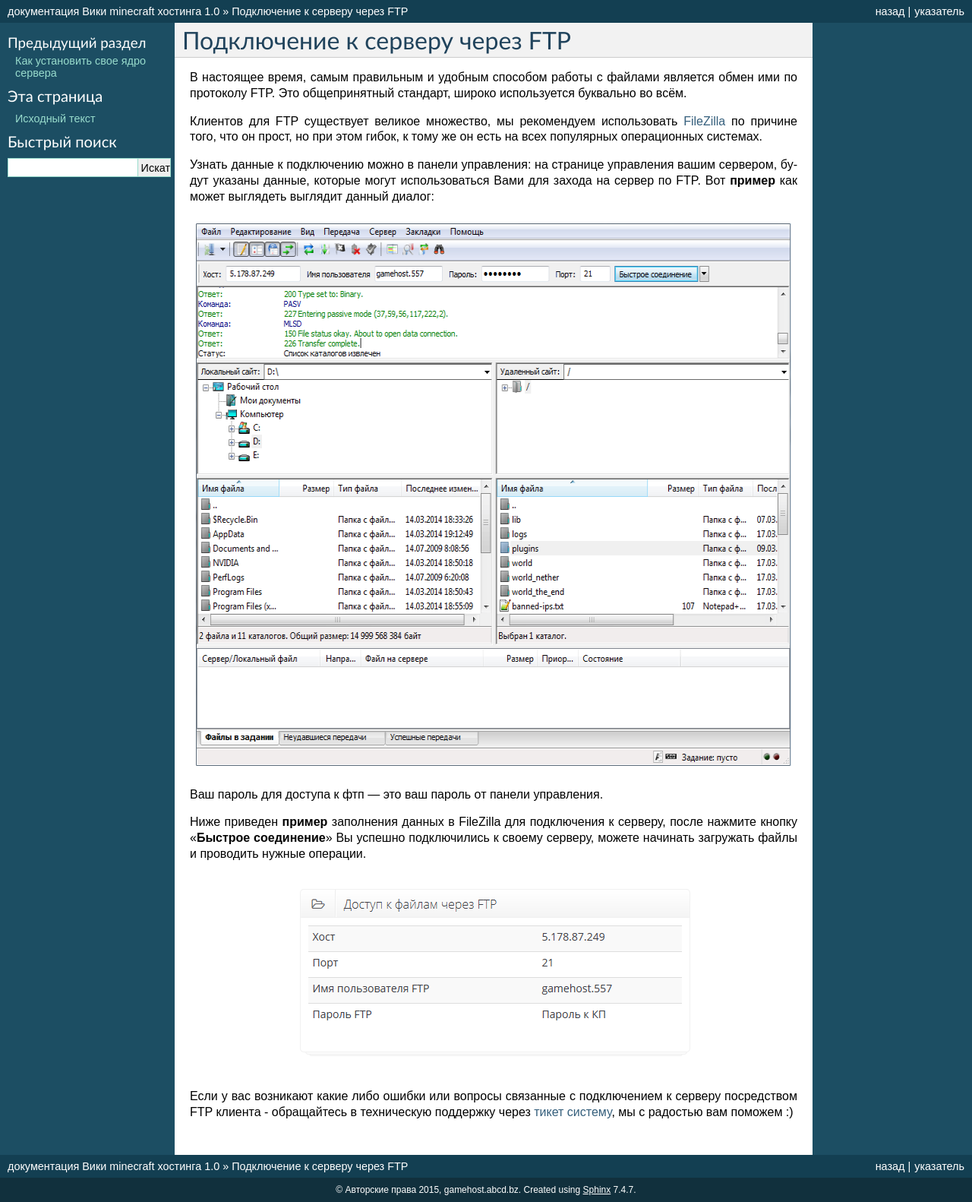
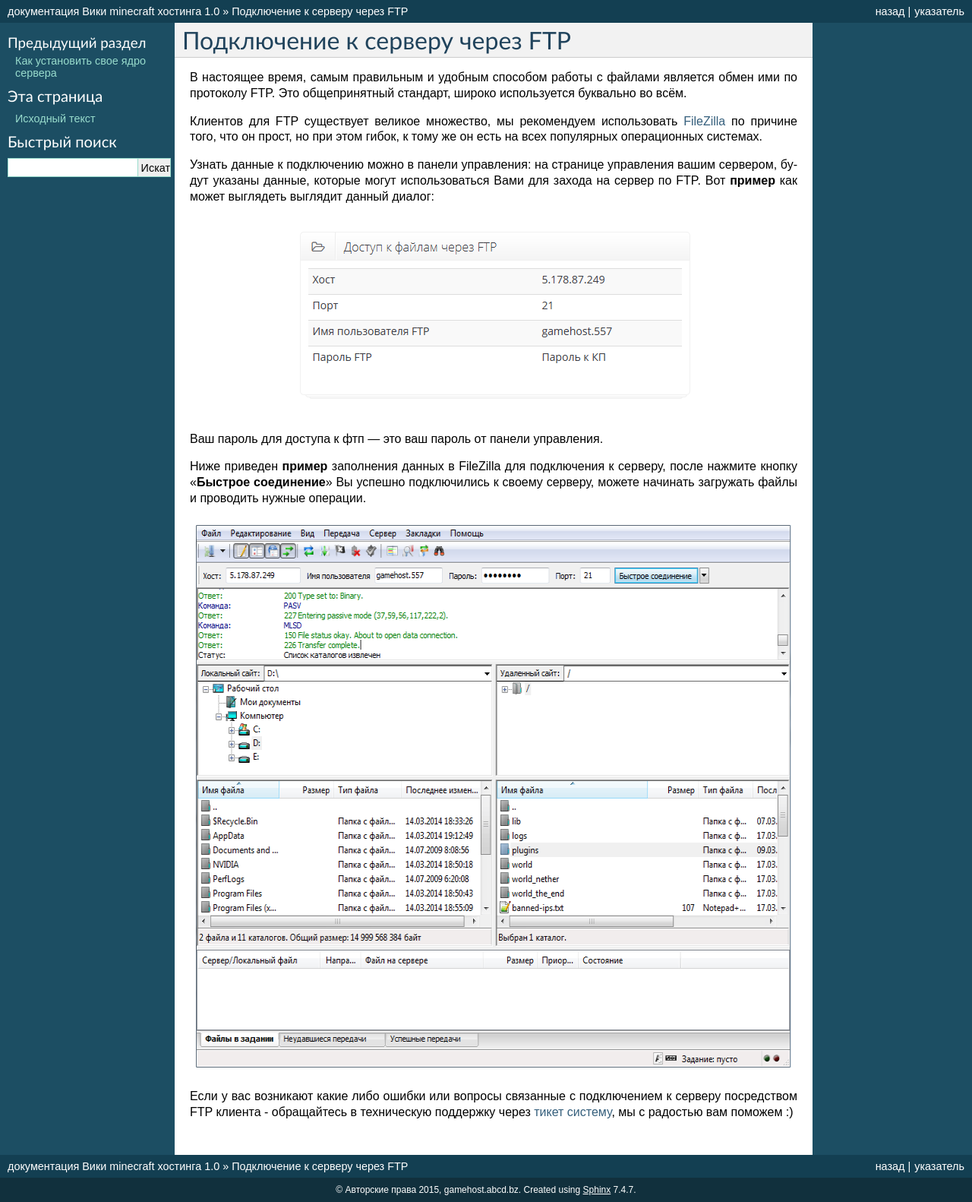
Before and after one commit to h1kkan/gamehost-wiki, a Sphinx documentation site: the page built from docs/how_to_ftp_connect.rst, in a window 1280 px wide. Shown: the whole page at 76% size. Built offline with Sphinx 7.4.7, drawn with Linux system fonts in a browser that asks for light colours.

Commit message:
fixed img

```diff
--- a/docs/how_to_ftp_connect.rst
+++ b/docs/how_to_ftp_connect.rst
@@ -6,7 +6,7 @@
 
 Узнать данные к подключению можно в панели управления: на странице управления вашим сервером, будут указаны данные, которые могут использоваться Вами для захода на сервер по FTP. Вот **пример** как может выглядеть выглядит данный диалог:
 
-.. figure:: _static/_images/fetch.png
+.. figure:: _static/_images/fetch_002.png
        :scale: 100 %
        :align: center
        :alt: Пример блока с данными доступа к серверу через ftp
@@ -16,7 +16,7 @@
 Ниже приведен **пример** заполнения данных в FileZilla для подключения к серверу, после нажмите кнопку "**Быстрое соединение**"
 Вы успешно подключились к своему серверу, можете начинать загружать файлы и проводить нужные операции.
 
-.. figure:: _static/_images/fetch_002.png
+.. figure:: _static/_images/fetch.png
        :scale: 100 %
        :align: center
        :alt: Пример заполнения данных в FileZilla для подключения к серверу
```
